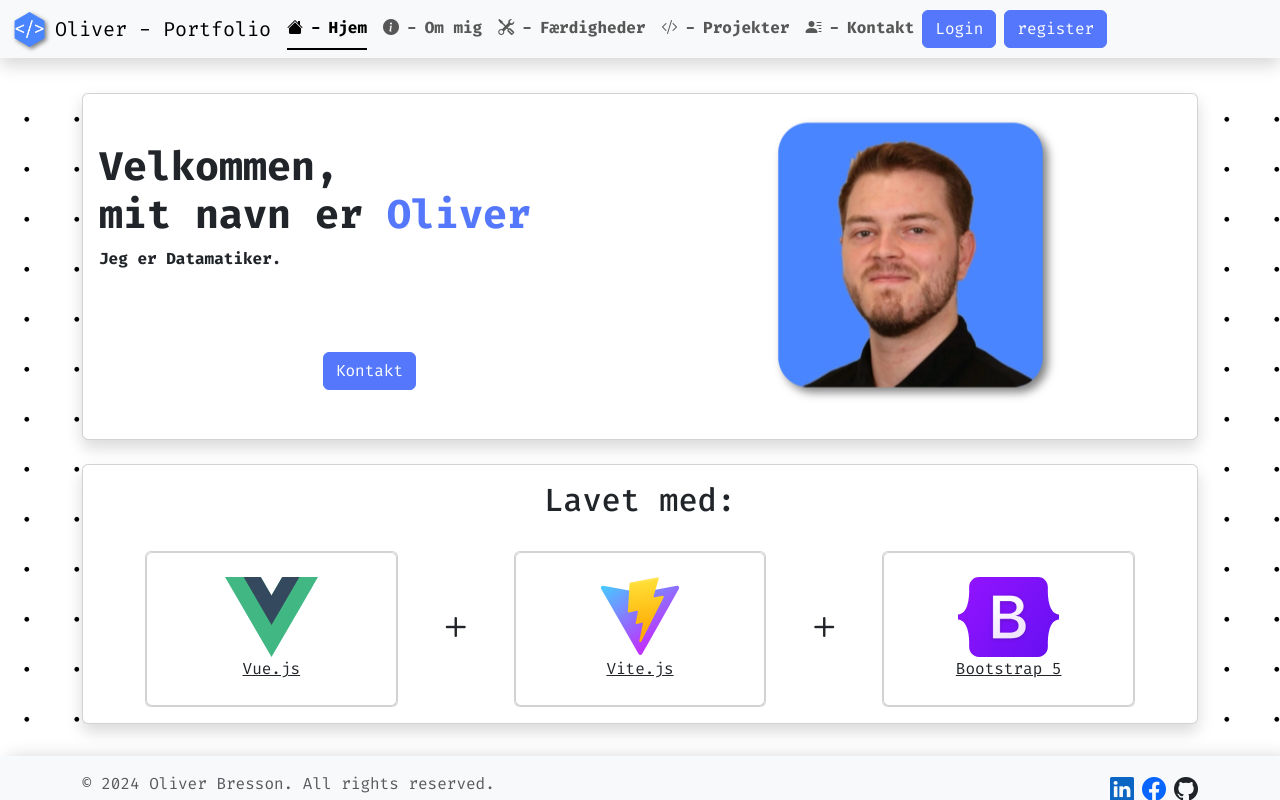
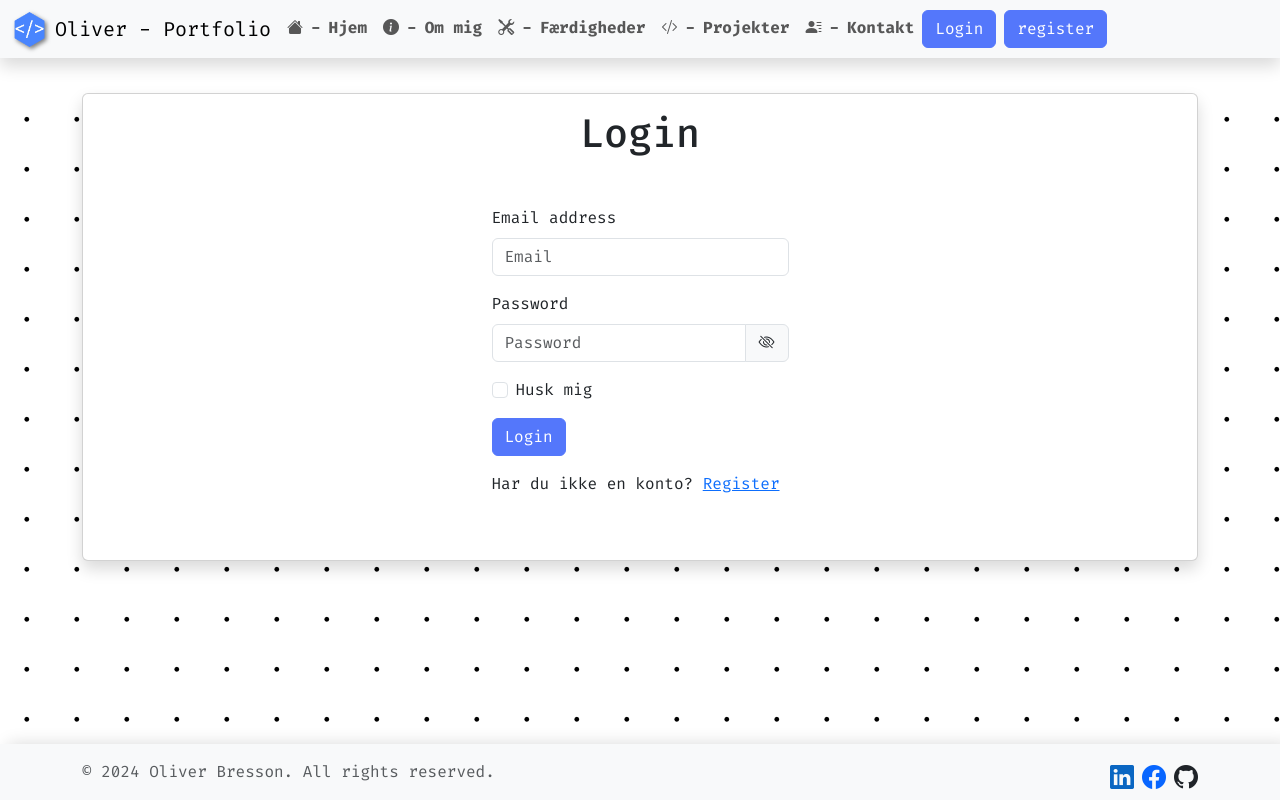
Before and after one commit to Brezzor/Brezzor.github.io, a Vue app: page /#/Login in a window 1280 px wide. Before the commit this address led to /#/Home. Built offline with nearby package versions, Linux system fonts and the light colour scheme; no server answers.

Commit message:
Moved firebase auth to pinia AuthStore and added persistence

```diff
--- a/src/components/HeaderComponent.vue
+++ b/src/components/HeaderComponent.vue
@@ -1,26 +1,14 @@
 <script setup lang="ts">
+import { useAuthStore } from '@/stores/AuthStore';
 import { ref } from 'vue';
-import { RouterLink, useRouter } from 'vue-router'
-import { getAuth, onAuthStateChanged, signOut } from "firebase/auth";
+import { RouterLink } from 'vue-router'
+const authStore = useAuthStore()
 const show = ref(false)
-const isLoggedIn = ref(false)
-const router = useRouter()
 const closeNavbar = () => {
   show.value = false
 }
 const toggleNavbar = () => {
   show.value = !show.value
-}
-onAuthStateChanged(getAuth(), (user) => {
-  if (user) {
-    isLoggedIn.value = true
-  } else {
-    isLoggedIn.value = false
-  }
-})
-const signOutUser = () => {
-  signOut(getAuth())
-  router.push({ name: 'Home' })
 }
 </script>
 
@@ -74,7 +62,7 @@ const signOutUser = () => {
               <span>Kontakt</span>
             </RouterLink>
           </li>
-          <li class="nav-item" v-if="isLoggedIn">
+          <li class="nav-item" v-if="authStore.isLoggedIn">
             <RouterLink class="nav-link" active-class="active" :to="{ name: 'Feed' }" v-on:click="closeNavbar">
               <i class="bi bi-grid-fill pe-2"></i>
               <span class="pe-2">-</span>
@@ -83,11 +71,13 @@ const signOutUser = () => {
           </li>
         </ul>
         <div class="mt-2 mt-lg-0">
-          <RouterLink class="btn btn-primary me-2" :to="{ name: 'Login' }" v-if="!isLoggedIn" v-on:click="closeNavbar">
+          <RouterLink class="btn btn-primary me-2" :to="{ name: 'Login' }" v-if="!authStore.isLoggedIn"
+            v-on:click="closeNavbar">
             Login</RouterLink>
-          <RouterLink class="btn btn-primary" :to="{ name: 'Register' }" v-if="!isLoggedIn" v-on:click="closeNavbar">
+          <RouterLink class="btn btn-primary" :to="{ name: 'Register' }" v-if="!authStore.isLoggedIn"
+            v-on:click="closeNavbar">
             register</RouterLink>
-          <button class="btn btn-primary" v-on:click="signOutUser()" v-else>Logout</button>
+          <button class="btn btn-primary" v-on:click="authStore.signOutUser()" v-else>Logout</button>
         </div>
       </div>
     </nav>
--- a/src/main.ts
+++ b/src/main.ts
@@ -24,6 +24,8 @@ initializeApp(firebaseConfig)
 
 const app = createApp(App)
 
-app.use(createPinia())
+const pinia = createPinia()
+
+app.use(pinia)
 app.use(router)
 app.mount('#app')
--- a/src/router/index.ts
+++ b/src/router/index.ts
@@ -1,5 +1,5 @@
 import { createRouter, createWebHashHistory } from 'vue-router'
-import { getAuth, onAuthStateChanged } from 'firebase/auth'
+import { getAuth, onAuthStateChanged, type User } from 'firebase/auth'
 
 const router = createRouter({
   history: createWebHashHistory(import.meta.env.BASE_URL),
@@ -68,7 +68,7 @@ const router = createRouter({
 })
 
 const getCurrentUser = () => {
-  return new Promise((resolve, reject) => {
+  return new Promise<User | null>((resolve, reject) => {
     const removeListener = onAuthStateChanged(
       getAuth(),
       (user) => {
--- /dev/null
+++ b/src/stores/AuthStore.ts
@@ -0,0 +1,133 @@
+import { ref } from 'vue'
+import { defineStore } from 'pinia'
+import router from '@/router'
+import {
+  getAuth,
+  setPersistence,
+  signInWithEmailAndPassword,
+  browserSessionPersistence,
+  browserLocalPersistence,
+  signOut,
+  createUserWithEmailAndPassword,
+  type UserCredential,
+  type Persistence,
+  type User,
+  onAuthStateChanged
+} from 'firebase/auth'
+
+export const useAuthStore = defineStore('authStore', () => {
+  const errMsg = ref<null | string>(null)
+  const isLoggedIn = ref<boolean>(false)
+  const rememberMe = ref<boolean>(false)
+  const user = ref<null | User>(null)
+
+  const loginUser = (email: string, password: string) => {
+    const auth = getAuth()
+    let persistenceType: Persistence = browserSessionPersistence
+    if (rememberMe.value) {
+      persistenceType = browserLocalPersistence
+    } else {
+      persistenceType = browserSessionPersistence
+    }
+    setPersistence(auth, persistenceType)
+      .then(() => {
+        return signInWithEmailAndPassword(auth, email, password)
+          .then((data: UserCredential) => {
+            isLoggedIn.value = true
+            errMsg.value = null
+            user.value = data.user
+            router.push({ name: 'Feed' })
+          })
+          .catch((error) => {
+            switch (error.code) {
+              case 'auth/invalid-email':
+                errMsg.value = 'Invalid email'
+                break
+              case 'auth/user-not-found':
+                errMsg.value = 'No account with that email was found'
+                break
+              case 'auth/wrong-password':
+                errMsg.value = 'Incorrect password'
+                break
+              case 'auth/missing-password':
+                errMsg.value = 'Missing password'
+                break
+              case 'auth/invalid-login-credentials':
+                errMsg.value = 'Invalid login credentials'
+                break
+              default:
+                errMsg.value = 'Email or password was incorrect'
+                break
+            }
+          })
+      })
+      .catch((error) => {
+        errMsg.value = error.message
+      })
+  }
+
+  const registerUser = (email: string, password: string) => {
+    const auth = getAuth()
+    let persistenceType: Persistence = browserSessionPersistence
+    if (rememberMe.value) {
+      persistenceType = browserLocalPersistence
+    } else {
+      persistenceType = browserSessionPersistence
+    }
+    setPersistence(auth, persistenceType)
+      .then(() => {
+        return createUserWithEmailAndPassword(auth, email, password)
+          .then((data: UserCredential) => {
+            isLoggedIn.value = true
+            errMsg.value = null
+            user.value = data.user
+            router.push({ name: 'Feed' })
+          })
+          .catch((error) => {
+            switch (error.code) {
+              case 'auth/invalid-email':
+                errMsg.value = 'Invalid email'
+                break
+              case 'auth/missing-password':
+                errMsg.value = 'Missing password'
+                break
+              case 'auth/weak-password':
+                errMsg.value = 'Password is too weak'
+                break
+              default:
+                errMsg.value = 'Email already in use'
+                break
+            }
+          })
+      })
+      .catch((error) => {
+        errMsg.value = error.message
+      })
+  }
+
+  const signOutUser = () => {
+    const auth = getAuth()
+    signOut(auth)
+    isLoggedIn.value = false
+    router.push({ name: 'Home' })
+  }
+
+  onAuthStateChanged(getAuth(), (currentUser) => {
+    user.value = currentUser
+    if (currentUser) {
+      isLoggedIn.value = true
+    } else {
+      isLoggedIn.value = false
+    }
+  })
+
+  return {
+    errMsg,
+    isLoggedIn,
+    rememberMe,
+    user,
+    loginUser,
+    registerUser,
+    signOutUser
+  }
+})
--- a/src/views/FeedView.vue
+++ b/src/views/FeedView.vue
@@ -1,10 +1,10 @@
 <script setup lang="ts">
-import { getAuth } from 'firebase/auth';
+import { useAuthStore } from '@/stores/AuthStore';
 import { defineAsyncComponent } from 'vue';
 const TypewriterText = defineAsyncComponent(() =>
     import('../components/TypewriterTextComponent.vue')
 )
-const currentUser = getAuth().currentUser
+const authStore = useAuthStore()
 </script>
 
 <template>
@@ -13,7 +13,8 @@ const currentUser = getAuth().currentUser
             <div class="card-body">
                 <h1 class="text-center">Feed</h1>
                 <div class="container text-center pt-2">
-                    <span>Velkommen til dit feed, <span class="name">{{ currentUser?.email }}</span></span>
+                    <span>Velkommen til dit feed, <span class="name">{{ authStore.user?.email
+                            }}</span></span>
                     <TypewriterText text-class="" :display-text-array="[
                         'Arbejder på siden. Den kommer snart mere...']" />
                 </div>
--- a/src/views/LoginView.vue
+++ b/src/views/LoginView.vue
@@ -1,33 +1,19 @@
 <script setup lang="ts">
-import { ref } from "vue";
-import { getAuth, signInWithEmailAndPassword } from "firebase/auth";
-import { useRouter } from "vue-router";
-const email = ref('')
-const password = ref('')
-const errMsg = ref('')
-const router = useRouter()
-const signIn = () => {
-    signInWithEmailAndPassword(getAuth(), email.value, password.value)
-        .then(() => {
-            router.push({ name: 'Feed' })
-        })
-        .catch((error) => {
-            switch (error.code) {
-                case 'auth/invalid-email':
-                    errMsg.value = 'Invalid email'
-                    break
-                case 'auth/user-not-found':
-                    errMsg.value = 'No account with that email was found'
-                    break
-                case 'auth/wrong-password':
-                    errMsg.value = 'Incorrect password'
-                    break
-                default:
-                    errMsg.value = 'Email or password was incorrect'
-                    break
-            }
-        })
+import { computed, ref } from "vue";
+import { useAuthStore } from "@/stores/AuthStore";
+const authStore = useAuthStore()
+const email = ref<string>('')
+const password = ref<string>('')
+const showPassword = ref<boolean>(false)
+const toggleShow = () => {
+    showPassword.value = !showPassword.value
 }
+const inputType = computed(() => {
+    return (showPassword.value) ? 'text' : 'password'
+})
+const showPasswordIcon = computed(() => {
+    return (showPassword.value) ? 'bi-eye' : 'bi-eye-slash'
+})
 </script>
 
 <template>
@@ -38,8 +24,8 @@ const signIn = () => {
                 <div class="m-3 m-sm-4 m-md-5">
                     <div class="d-flex justify-content-center">
                         <form @submit.prevent>
-                            <div class="mb-3" v-if="errMsg">
-                                <span class="text-danger fw-bold mb-3">{{ errMsg }}</span>
+                            <div class="mb-3" v-if="authStore.errMsg">
+                                <span class="text-danger fw-bold mb-3">{{ authStore.errMsg }}</span>
                             </div>
                             <div class="mb-3">
                                 <label for="loginEmail" class="form-label">Email address</label>
@@ -48,11 +34,27 @@ const signIn = () => {
                             </div>
                             <div class="mb-3">
                                 <label for="loginPassword" class="form-label">Password</label>
-                                <input type="password" name="password" id="loginPassword" placeholder="Password"
-                                    class="form-control" v-model="password">
+                                <div class="input-group">
+                                    <input :type="inputType" name="password" id="loginPassword" placeholder="Password"
+                                        class="form-control" v-model="password">
+                                    <div class="input-group-text p-0">
+                                        <button class="btn py-0" v-on:click="toggleShow"><i class="bi"
+                                                aria-hidden="true" :class="showPasswordIcon"></i></button>
+                                    </div>
+                                </div>
                             </div>
                             <div class="mb-3">
-                                <button class="btn btn-primary" v-on:click="signIn()">Login</button>
+                                <div class="form-check">
+                                    <input class="form-check-input" type="checkbox" name="loginRemember"
+                                        id="loginRemember" v-model="authStore.rememberMe">
+                                    <label class="form-check-label" for="loginRemember">
+                                        Husk mig
+                                    </label>
+                                </div>
+                            </div>
+                            <div class="mb-3">
+                                <button class="btn btn-primary"
+                                    v-on:click="authStore.loginUser(email, password)">Login</button>
                             </div>
                             <div>
                                 <span>Har du ikke en konto? </span>
--- a/src/views/RegisterView.vue
+++ b/src/views/RegisterView.vue
@@ -1,33 +1,19 @@
 <script setup lang="ts">
-import { ref } from "vue";
-import { getAuth, createUserWithEmailAndPassword } from "firebase/auth";
-import { useRouter } from "vue-router";
+import { computed, ref } from "vue";
+import { useAuthStore } from "@/stores/AuthStore";
+const authStore = useAuthStore()
 const email = ref('')
 const password = ref('')
-const errMsg = ref('')
-const router = useRouter()
-const login = () => {
-    createUserWithEmailAndPassword(getAuth(), email.value, password.value)
-        .then(() => {
-            router.push({ name: 'Feed' })
-        })
-        .catch((error) => {
-            switch (error.code) {
-                case 'auth/invalid-email':
-                    errMsg.value = 'Invalid email'
-                    break
-                case 'auth/missing-password':
-                    errMsg.value = 'Missing password'
-                    break
-                case 'auth/weak-password':
-                    errMsg.value = 'Password is too weak'
-                    break
-                default:
-                    errMsg.value = 'Email already in use'
-                    break
-            }
-        })
+const showPassword = ref<boolean>(false)
+const toggleShow = () => {
+    showPassword.value = !showPassword.value
 }
+const inputType = computed(() => {
+    return (showPassword.value) ? 'text' : 'password'
+})
+const showPasswordIcon = computed(() => {
+    return (showPassword.value) ? 'bi-eye' : 'bi-eye-slash'
+})
 </script>
 
 <template>
@@ -38,8 +24,8 @@ const login = () => {
                 <div class="m-3 m-sm-4 m-md-5">
                     <div class="d-flex justify-content-center">
                         <form @submit.prevent>
-                            <div class="mb-3" v-if="errMsg">
-                                <span class="text-danger fw-bold underline mb-3">{{ errMsg }}</span>
+                            <div class="mb-3" v-if="authStore.errMsg">
+                                <span class="text-danger fw-bold underline mb-3">{{ authStore.errMsg }}</span>
                             </div>
                             <div class="mb-3">
                                 <label for="loginEmail" class="form-label">Email address</label>
@@ -48,11 +34,27 @@ const login = () => {
                             </div>
                             <div class="mb-3">
                                 <label for="loginPassword" class="form-label">Password</label>
-                                <input type="password" name="password" id="loginPassword" placeholder="Password"
-                                    class="form-control" v-model="password">
+                                <div class="input-group">
+                                    <input :type="inputType" name="password" id="loginPassword" placeholder="Password"
+                                        class="form-control" v-model="password">
+                                    <div class="input-group-text p-0">
+                                        <button class="btn py-0" v-on:click="toggleShow"><i class="bi"
+                                                aria-hidden="true" :class="showPasswordIcon"></i></button>
+                                    </div>
+                                </div>
                             </div>
                             <div class="mb-3">
-                                <button class="btn btn-primary" v-on:click="login()">Register</button>
+                                <div class="form-check">
+                                    <input class="form-check-input" type="checkbox" name="registerRemember"
+                                        id="registerRemember" v-model="authStore.rememberMe">
+                                    <label class="form-check-label" for="registerRemember">
+                                        Husk mig
+                                    </label>
+                                </div>
+                            </div>
+                            <div class="mb-3">
+                                <button class="btn btn-primary"
+                                    v-on:click="authStore.registerUser(email, password)">Register</button>
                             </div>
                             <div>
                                 <span>Har du allerede en konto? </span>
```
Also changed, not shown: src/stores/counter.ts (deleted, +0 -12 lines).
